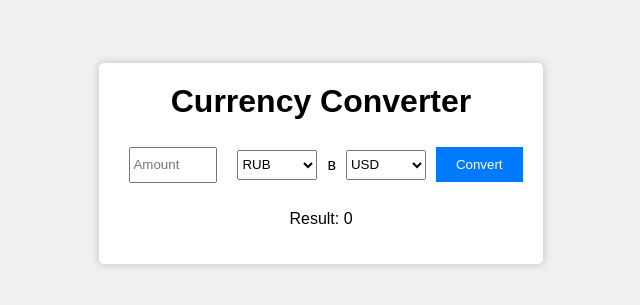
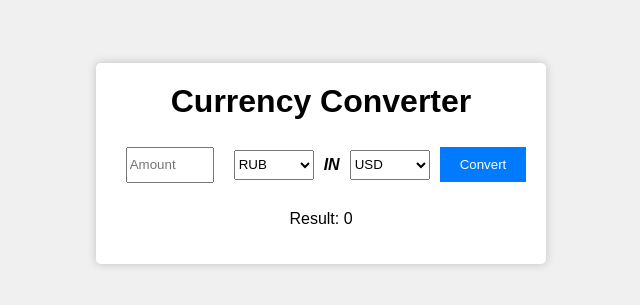
Before and after one commit to Qu1te/project, a plain HTML site: page templates/index.html in a window 1280 px wide. Shown: the part 237-542 px from the top of the page, 319-959 px from the left. Drawn offline with Linux system fonts and the light colour scheme.

Commit message:
Update index.html

```diff
--- a/templates/index.html
+++ b/templates/index.html
@@ -45,7 +45,7 @@
 					<option value="ZAR">ZAR</option>
 					<option value="JPY">JPY</option>
             </select>
-            <p>в</p>
+            <p><b><i>IN</i></b></p>
             <select id="to">
 					<option value="USD">USD</option>
 					<option value="RUB">RUB</option>
```
